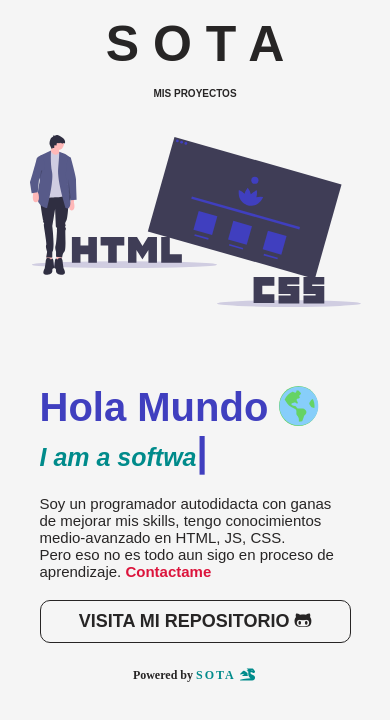
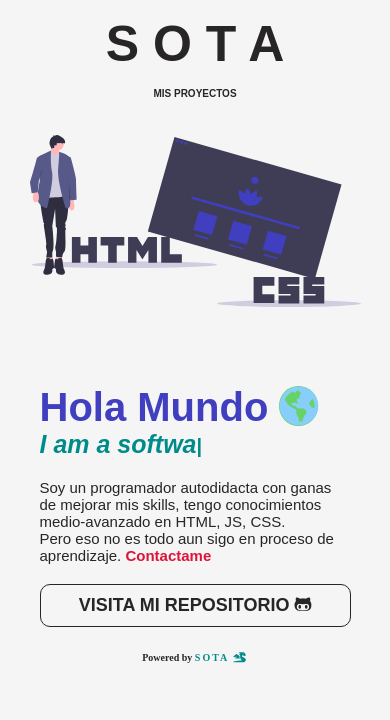
Before and after one commit to BrianSotalin/mypage, a plain HTML site: page index.html in a window 390 px wide. Drawn offline with nearby package versions, Linux system fonts and the light colour scheme; a web font is replaced by a local one.

Commit message:
updates-effects

```diff
--- a/index.html
+++ b/index.html
@@ -97,7 +97,8 @@
                </div>
                <div class="contenedor-texto">
 
-                    <h2>Hola Mundo <i class="fas fa-globe-americas"></i> <br> <span class="typed"></span> </h2>
+                    <h2>Hola Mundo <i class="fas fa-globe-americas"></i>  </h2>
+                   <h3> <span class="typed"></span></h3>
 
                     <p>Soy un programador autodidacta con ganas de mejorar mis skills, tengo conocimientos
                          medio-avanzado en HTML, JS, CSS.
--- a/style.css
+++ b/style.css
@@ -343,6 +343,10 @@ main .contenedor-texto {
     border-radius: 50%;
 }
 
+.contenedor-texto h3{
+    font-size: 30px;
+    color: darkcyan;
+}
 .contenedor-texto .my-texto {
     font-size: 30px;
     color: darkcyan;
@@ -423,10 +427,12 @@ footer a {
     transition: .3s ease all;
     color: darkcyan;
     font-size: 17px;
+
 }
 
 footer a:hover {
     letter-spacing: 4px;
+    color: crimson;
 }
 
 /*
@@ -485,6 +491,9 @@ RESPONSIVE
         align-items: center;
         justify-content: center;
     }
+    footer {
+        margin-bottom: 10px;
+    }
 }
 
 @media screen and (max-width:500px) {
@@ -533,13 +542,23 @@ RESPONSIVE
         font-size: 40px;
 
     }
+    .contenedor-texto h3{
+        font-size: 20px;
+    }
+    .contenedor-texto .bandera{
+        height: 30px;
+        width: 30px;
+    }
+    .contenedor-texto .my-texto .fa-hamburger{
+        font-size: 15px;
+    }
 
     .contenedor-texto p {
         font-size: 15px;
     }
     footer,
     footer a{
-        font-size: 12px;
+        font-size: 10px;
         margin-bottom: 20px;
     }
 }
```
